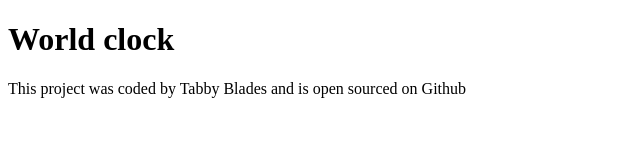
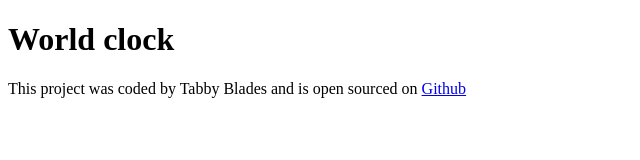
Before and after one commit to tabbyblades/world-clock, a plain HTML site: page index.html in a window 1280 px wide. Shown: the full height of the page, 0-640 px from the left. Drawn offline with Linux system fonts and the light colour scheme.

Commit message:
Added link to Github repository

```diff
--- a/index.html
+++ b/index.html
@@ -9,7 +9,8 @@
 </head>
 <body>
     <h1>World clock</h1>
-    <footer>This project was coded by Tabby Blades and is open sourced on Github</footer>
+    <footer>This project was coded by Tabby Blades and is open sourced on <a href="https://github.com/tabbyblades/world-clock" target="_blank">
+        Github</a></footer>
     <script src="src/index.js"></script>
 </body>
 </html>
```
